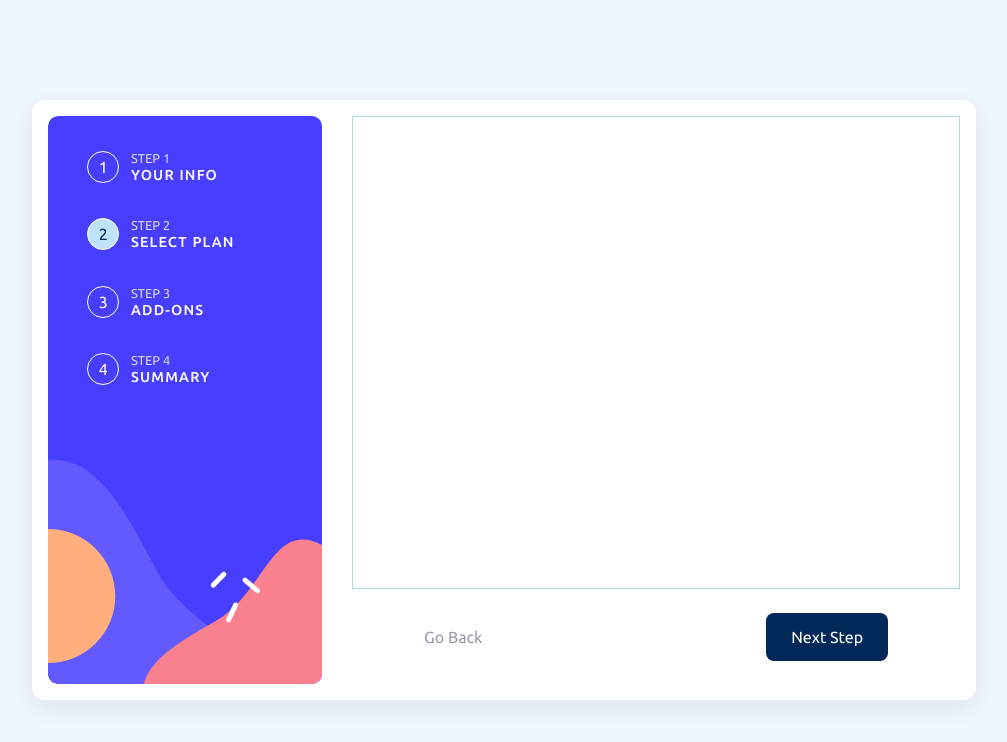
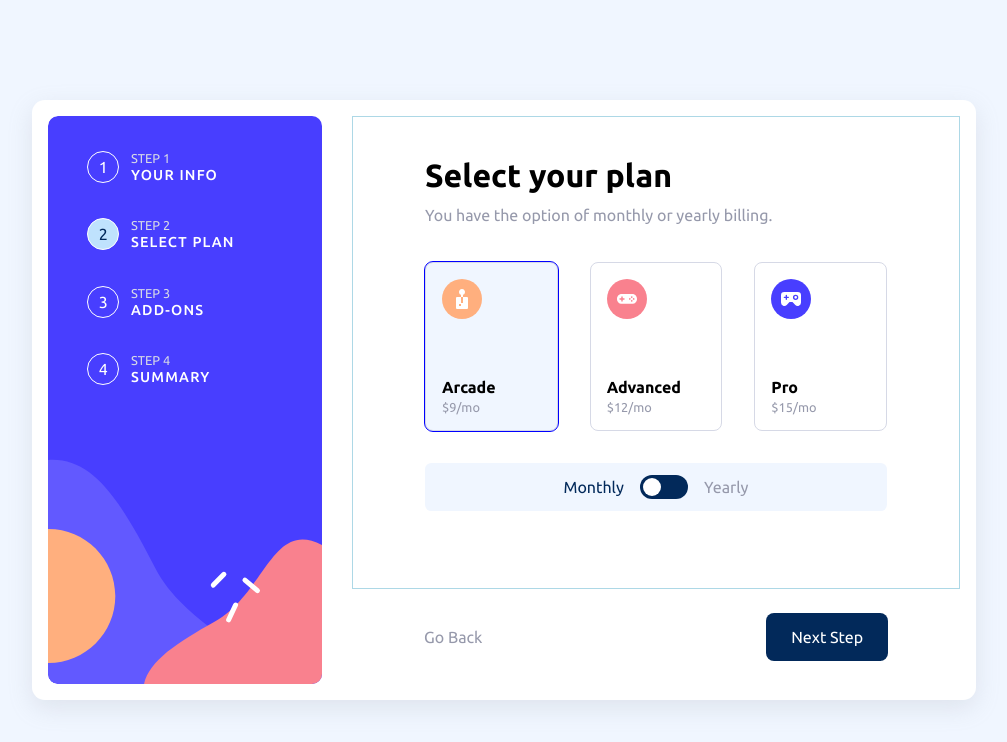
Before and after one commit to hqz3/fem-multi-step-form, a React (Vite) app: page / in a window 1280 px wide. Shown: the top 742 px of the page, without its empty margins (136-1143 px from the left). Built offline with nearby package versions, Linux system fonts and the light colour scheme.

Commit message:
Complete Plan component

```diff
--- a/src/components/Form.tsx
+++ b/src/components/Form.tsx
@@ -1,9 +1,15 @@
+import { useFormContext } from "../context/useFormContext";
 import { Info } from "./Info";
-import { useFormContext } from "../context/useFormContext";
+import { Plan } from "./Plan";
 
 import style from "../styles/Form.module.css";
 
 export const Form = () => {
   const { currentStep } = useFormContext();
-  return <div className={style.container}>{currentStep === 0 && <Info />}</div>;
+  return (
+    <div className={style.container}>
+      {currentStep === 0 && <Info />}
+      {currentStep === 1 && <Plan />}
+    </div>
+  );
 };
--- a/src/components/Plan.tsx
+++ b/src/components/Plan.tsx
@@ -1,7 +1,18 @@
+import { useFormContext } from "../context/useFormContext";
 import { planName } from "../utils/planName";
+import {
+  subscriptionTerm,
+  generateSubscriptionPrice,
+} from "../utils/generateSubscriptionPrice";
+
 import style from "../styles/Plan.module.css";
 
 export const Plan = () => {
+  const { currentPlan, setCurrentPlan, currentTerm, setCurrentTerm } =
+    useFormContext();
+
+  const prices = generateSubscriptionPrice(currentTerm);
+
   const plans = [
     { name: planName.arcade, imgSrc: "icon-arcade.svg" },
     { name: planName.advanced, imgSrc: "icon-advanced.svg" },
@@ -16,7 +27,13 @@ export const Plan = () => {
       </p>
       <div className={style.plans__container}>
         {plans.map((plan) => (
-          <div key={plan.name} className={style.plan__container}>
+          <div
+            key={plan.name}
+            className={`${style.plan__container} ${
+              currentPlan === plan.name ? style.plan__containerSelected : ""
+            }`}
+            onClick={() => setCurrentPlan(plan.name)}
+          >
             <img
               className={style.plan__logo}
               src={`../src/assets/images/${plan.imgSrc}`}
@@ -24,18 +41,48 @@ export const Plan = () => {
             />
             <div className={style.plan__details}>
               <h4 className={style.plan__title}>{plan.name}</h4>
-              <p className={style.plan__price}>$10/yr</p>
-              <p className={style.plan__discount}>2 months free</p>
+              <p className={style.plan__price}>
+                ${prices[plan.name]}/{prices.term}
+              </p>
+              {currentTerm === subscriptionTerm.yearly && (
+                <p className={style.plan__discount}>2 months free</p>
+              )}
             </div>
           </div>
         ))}
       </div>
       <div className={style.billing__container}>
-        <span className={style.billing__monthly}>Monthly</span>
+        <span
+          className={`${style.billing__monthly} ${
+            currentTerm === subscriptionTerm.monthly
+              ? style.billing__selected
+              : ""
+          }`}
+        >
+          Monthly
+        </span>
         <div className={style.billing__sliderContainer}>
-          <input className={style.billing__slider} type="checkbox" />
+          <input
+            className={style.billing__slider}
+            type="checkbox"
+            onChange={(e) => {
+              const checked = e.target.checked;
+              // Set to monthly
+              if (!checked) setCurrentTerm(subscriptionTerm.monthly);
+              // Set to yearly
+              else setCurrentTerm(subscriptionTerm.yearly);
+            }}
+          />
         </div>
-        <span className={style.billing__yearly}>Yearly</span>
+        <span
+          className={`${style.billing__yearly} ${
+            currentTerm === subscriptionTerm.yearly
+              ? style.billing__selected
+              : ""
+          }`}
+        >
+          Yearly
+        </span>
       </div>
     </form>
   );
--- a/src/styles/Plan.module.css
+++ b/src/styles/Plan.module.css
@@ -23,6 +23,7 @@
 .plan__container:hover,
 .plan__containerSelected {
   background-color: var(--magnolia);
+  transition: background-color 0.25s;
 }
 
 .plan__containerSelected {
```
